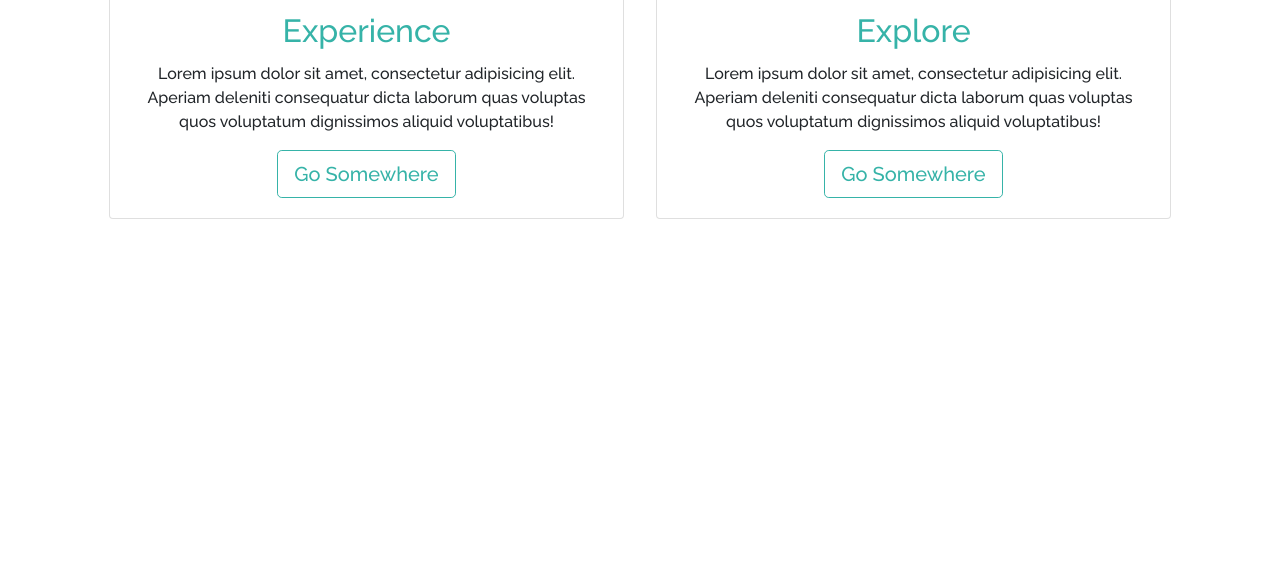
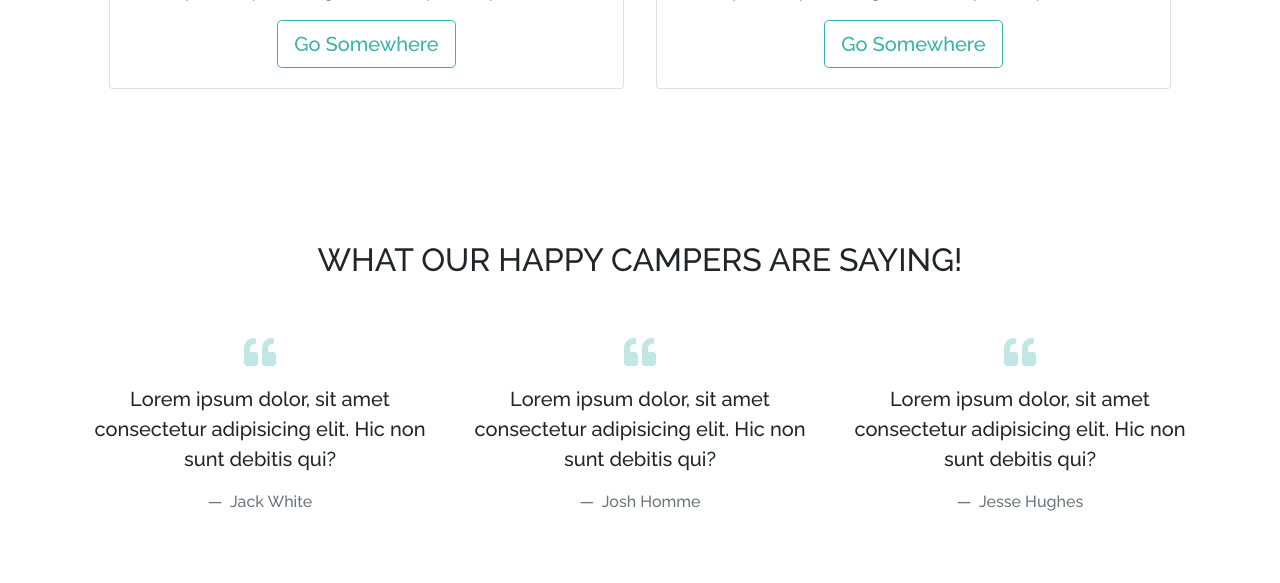
Before and after one commit to Mohamed-Khaled-M/aurora-grove, a PHP site: page /index.html in a window 1280 px wide. Shown: the part 2224-2807 px from the top of the page. Before the commit the page ends 2443 px from the top, so only its background shows below. Run offline with PHP 8.4, Linux system fonts and the light colour scheme; some libraries are stand-ins or nearby versions.

Commit message:
created the chatter section and removed 100vh from sections and just added top padding

```diff
--- a/index.html
+++ b/index.html
@@ -37,6 +37,9 @@
             <a href="#explore" class="nav-link">Explore</a>
           </li>
           <li class="nav-item">
+            <a href="#chatter" class="nav-link">Chatter</a>
+          </li>
+          <li class="nav-item">
             <a href="#contact" class="nav-link">Contact</a>
           </li>
           <li class="nav-item">
@@ -57,7 +60,7 @@
 
     <section id="about" class="d-flex align-items-center">
       <div class="container text-center">
-        <h2 class="mb-4 mb-md-5">You Show up, We Pitch the Tent!</h2>
+        <h2 class="mb-4">You Show up, We Pitch the Tent!</h2>
         <div class="row">
 
           <div class="col-md-4 p-3">
@@ -88,7 +91,7 @@
 
     <section id="explore" class="d-flex align-items-center">
       <div class="container text-center">
-        <h2 class="mb-5">We've Created A Hassle Free, Turn Key Camping Experience!</h2>
+        <h2 class="mb-5 mb-lg-3">We've Created A Hassle Free, Turn Key Camping Experience!</h2>
 
         <div class="row m-2">
 
@@ -99,7 +102,7 @@
                 <h2 class="card-title text-primary">Experience</h2>
                 <p class="card-text">Lorem ipsum dolor sit amet, consectetur adipisicing elit. Aperiam deleniti
                   consequatur dicta laborum quas voluptas quos voluptatum dignissimos aliquid voluptatibus!</p>
-                  <a href="#" class="btn btn-outline-primary btn-lg">Go Somewhere</a>
+                <a href="#explore" class="btn btn-outline-primary btn-lg">Go Somewhere</a>
               </div>
             </div>
           </div>
@@ -111,7 +114,7 @@
                 <h2 class="card-title text-primary">Explore</h2>
                 <p class="card-text">Lorem ipsum dolor sit amet, consectetur adipisicing elit. Aperiam deleniti
                   consequatur dicta laborum quas voluptas quos voluptatum dignissimos aliquid voluptatibus!</p>
-                <a href="#" class="btn btn-outline-primary btn-lg">Go Somewhere</a>
+                <a href="#explore" class="btn btn-outline-primary btn-lg">Go Somewhere</a>
               </div>
             </div>
           </div>
@@ -120,6 +123,95 @@
       </div>
     </section><!-- /explore -->
 
+    <section id="chatter" class="d-flex align-items-center">
+      <div class="container text-center">
+        <h2 class="mb-5">What Our Happy Campers Are Saying!</h2>
+
+        <div class="row">
+          <div class="col-md-4 my-2">
+            <i class="fas fa-quote-left fa-2x text-primary mb-3"></i>
+            <blockquote class="blockquote">
+              <p>Lorem ipsum dolor, sit amet consectetur adipisicing elit. Hic non sunt debitis qui?</p>
+              <footer class="blockquote-footer">
+                Jack White
+              </footer>
+            </blockquote>
+          </div>
+
+          <div class="col-md-4 my-2">
+            <i class="fas fa-quote-left fa-2x text-primary mb-3"></i>
+            <blockquote class="blockquote">
+              <p>Lorem ipsum dolor, sit amet consectetur adipisicing elit. Hic non sunt debitis qui?</p>
+              <footer class="blockquote-footer">
+                Josh Homme
+              </footer>
+            </blockquote>
+          </div>
+
+          <div class="col-md-4 my-2">
+            <i class="fas fa-quote-left fa-2x text-primary mb-3"></i>
+            <blockquote class="blockquote">
+              <p>Lorem ipsum dolor, sit amet consectetur adipisicing elit. Hic non sunt debitis qui?</p>
+              <footer class="blockquote-footer">
+                Jesse Hughes
+              </footer>
+            </blockquote>
+          </div>
+        </div><!-- /row -->
+
+        <div class="row mt-5 text-left">
+
+          <div class="col-lg-7 mb-4">
+            <div id="mainCarousel" class="carousel slide" data-ride="carousel">
+              <div class="carousel-inner">
+                <div class="carousel-item active">
+                  <img class="d-block w-100" src="src/images/slider/coffee.png" alt="Coffee Photo">
+                </div>
+                <div class="carousel-item">
+                  <img class="d-block w-100" src="src/images/slider/fire.png" alt="Fire Photo">
+                </div>
+                <div class="carousel-item">
+                  <img class="d-block w-100" src="src/images/slider/trees.png" alt="Trees Photo">
+                </div>
+                <div class="carousel-item">
+                  <img class="d-block w-100" src="src/images/slider/caribou.png" alt="Caribou Photo">
+                </div>
+              </div>
+              <a href="#mainCarousel" class="carousel-control-prev" data-slide="prev" role="button">
+                <span class="carousel-control-prev-icon" aria-hidden="true"></span>
+                <span class="sr-only">Previous</span>
+              </a>
+              <a href="#mainCarousel" class="carousel-control-next" data-slide="next" role="button">
+                <span class="carousel-control-next-icon" aria-hidden="true"></span>
+                <span class="sr-only">Next</span>
+              </a>
+            </div>
+          </div>
+
+          <div class="col-lg-5">
+            <h3>Camping Made Cozy</h3>
+            <p class="lead">Lorem ipsum, dolor sit amet consectetur adipisicing elit. Commodi id itaque necessitatibus?
+              Reprehenderit harum unde officiis alias consequuntur rem vero, in perferendis. Eveniet mollitia deleniti
+              magni accusamus perferendis magnam enim?</p>
+              <a href="#chatter">See For Yourself <i class="fa fa-arrow-right"></i></a>
+          </div>
+
+        </div><!-- /row -->
+
+      </div>
+    </section><!-- chatter -->
+
+    <section id="images" class="mt-5">
+      <div class="container text-center">
+        <h2>What Others Are Saying</h2>
+        <h5 class="text-primary">#AURORAGROVE</h5>
+
+        <div class="row">
+
+        </div>
+      </div>
+    </section><!-- /images -->
+
     <script src="src/js/jquery.min.js"></script>
     <script src="src/js/popper.min.js"></script>
     <script src="src/js/bootstrap.min.js"></script>
--- a/src/scss/custom.scss
+++ b/src/scss/custom.scss
@@ -72,7 +72,7 @@ body {
 /***** about ******/
 
 #about {
-  min-height: calc(100vh + 65px);
+  padding-top: 8rem;
 
   @include media-breakpoint-down(sm) {
     padding-top: 5rem;
@@ -86,13 +86,37 @@ body {
 /***** explore ******/
 
 #explore {
-  min-height: calc(100vh + 65px);
+  padding-top: 8rem;
 
   @include media-breakpoint-down(sm) {
     padding-top: 5rem;
   }
 
-  h3 {
+  h2 {
     text-transform: uppercase;
   }
 }
+
+/***** chatter ******/
+
+#chatter {
+  padding-top: 8rem;
+
+  @include media-breakpoint-down(sm) {
+    padding-top: 5rem;
+  }
+
+  h2 {
+    text-transform: uppercase;
+  }
+
+  .fa-quote-left {
+    opacity: 0.3;
+  }
+}
+
+/***** images ******/
+
+#images {
+  padding-top: 1rem;
+}
```
Also changed, not shown: src/css/main.css.
